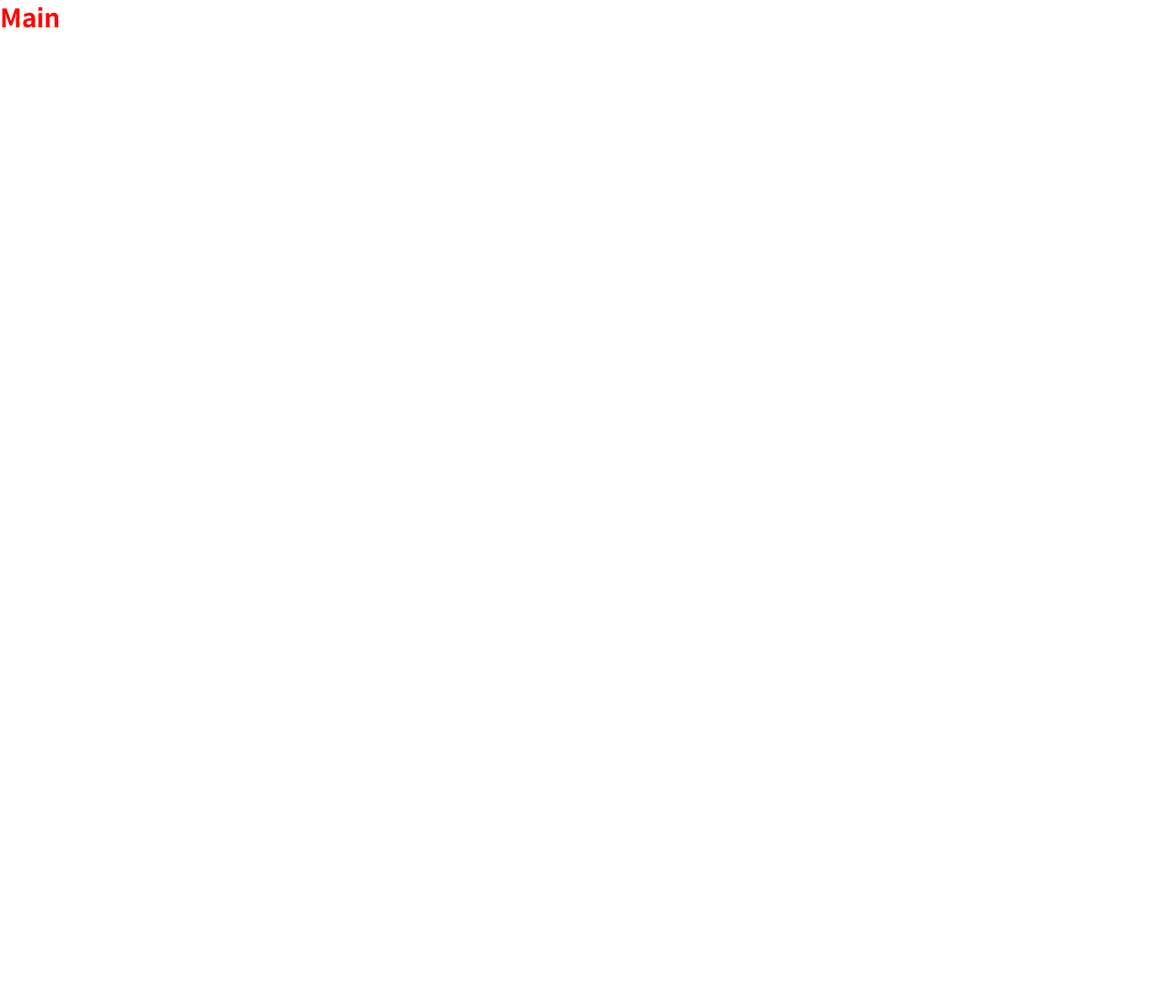
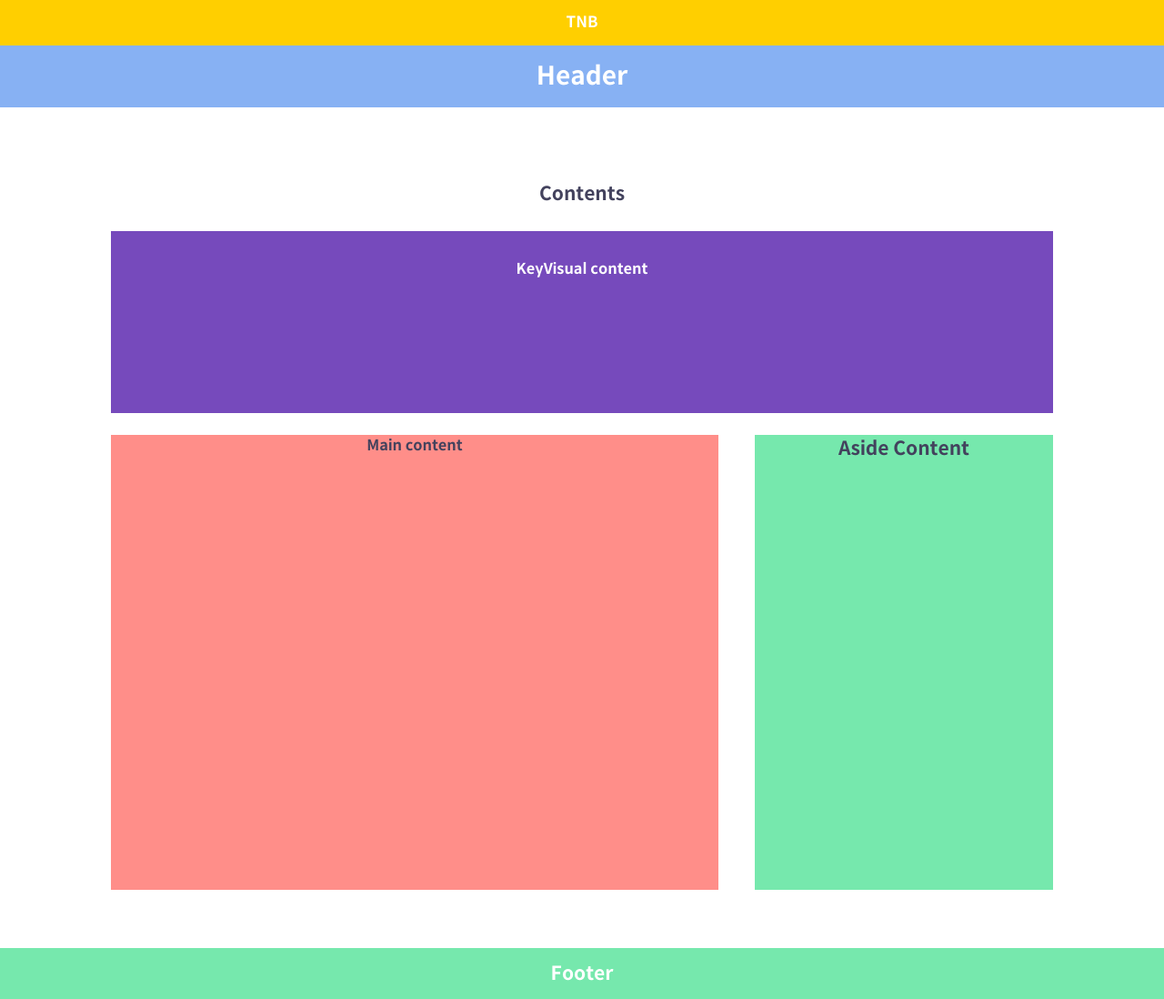
Before and after one commit to gyu85/react-clone-mark1, a React (Create React App) app: page / in a window 1280 px wide. Shown: the whole page at 91% size. Before the commit the page ends 800 px from the top, so only its background shows below. Built offline with nearby package versions, Linux system fonts and the light colour scheme.

Commit message:
[211227] - 기본 layout 구조 추가

```diff
--- a/public/index.html
+++ b/public/index.html
@@ -1,12 +1,12 @@
 <!DOCTYPE html>
-<html lang="en">
+<html lang="ko">
   <head>
     <meta charset="utf-8" />
     <meta name="viewport" content="width=device-width, initial-scale=1" />
     <meta name="theme-color" content="#000000" />
     <meta name="description" content="Web site created using create-react-app" />
     <link rel="manifest" href="%PUBLIC_URL%/manifest.json" />
-    <title>React App</title>
+    <title>Clone | Mark1</title>
   </head>
   <body>
     <noscript>You need to enable JavaScript to run this app.</noscript>
--- a/src/assets/styles/globalStyle.js
+++ b/src/assets/styles/globalStyle.js
@@ -16,6 +16,10 @@ const GlobalStyle = createGlobalStyle`
   input:checked[type='checkbox'] {background-color:#666; -webkit-appearance:checkbox}
   button,input[type='button'],input[type='submit'],input[type='reset'],input[type='file'] {-webkit-appearance:button; border-radius:0}
   input[type='search']::-webkit-search-cancel-button {-webkit-appearance:none}
+
+  html,
+  body,
+  #root {height:100%}
 `;
 
 export default GlobalStyle;
--- /dev/null
+++ b/src/components/common/layouts/contents.jsx
@@ -0,0 +1,77 @@
+import React from 'react';
+import styled from 'styled-components';
+
+import { useThemeState } from 'context/theme';
+
+const ContentWrapper = styled.div(props => ({
+  maxWidth: '1100px',
+  minHeight: 'calc(100% - 174px)',
+  padding: '80px 32px 64px',
+  margin: '0 auto',
+  boxSizing: 'border-box'
+}));
+
+const Title2 = styled.h2`
+  text-align: center;
+`;
+const Title3 = styled.h3`
+  text-align: center;
+`;
+
+const Container = styled.div(props => ({
+  display: 'flex',
+  minHeight: '500px',
+  paddingTop: '24px'
+}));
+
+const KeyVisual = styled.div(props => ({
+  height: '200px',
+  marginTop: '24px',
+  backgroundColor: props.colors.violet,
+
+  [Title3]: {
+    paddingTop: '30px',
+    color: props.colors.white
+  }
+}));
+
+const MainWrapper = styled.main(props => ({
+  width: '668px',
+  minHeight: '200px',
+  paddingRight: '40px'
+}));
+
+const InnerMain = styled.div(props => ({
+  height: '100%',
+  backgroundColor: props.colors.redLight
+}));
+
+const AsideWrapper = styled.aside(props => ({
+  width: '328px',
+  backgroundColor: props.colors.greenLight
+}));
+
+const Contents = () => {
+  const { colors } = useThemeState();
+
+  return (
+    <ContentWrapper colors={colors}>
+      <Title2>Contents</Title2>
+      <KeyVisual colors={colors}>
+        <Title3>KeyVisual content</Title3>
+      </KeyVisual>
+      <Container colors={colors}>
+        <MainWrapper>
+          <InnerMain colors={colors}>
+            <Title3>Main content</Title3>
+          </InnerMain>
+        </MainWrapper>
+        <AsideWrapper colors={colors}>
+          <Title2>Aside Content</Title2>
+        </AsideWrapper>
+      </Container>
+    </ContentWrapper>
+  );
+};
+
+export default Contents;
--- /dev/null
+++ b/src/components/common/layouts/footer.jsx
@@ -0,0 +1,30 @@
+import React from 'react';
+import styled from 'styled-components';
+
+import { useThemeState } from 'context/theme';
+
+const FooterEl = styled.footer(props => ({
+  backgroundColor: props.colors.greenLight,
+
+  [Title2]: {
+    color: props.colors.white
+  }
+}));
+
+const Title2 = styled.h2`
+  height: 56px;
+  line-height: 56px;
+  text-align: center;
+`;
+
+const Footer = () => {
+  const { colors } = useThemeState();
+
+  return (
+    <FooterEl colors={colors}>
+      <Title2>Footer</Title2>
+    </FooterEl>
+  );
+};
+
+export default Footer;
--- /dev/null
+++ b/src/components/common/layouts/header.jsx
@@ -0,0 +1,29 @@
+import React from 'react';
+import styled from 'styled-components';
+
+import { useThemeState } from 'context/theme';
+
+const HeaderEl = styled.header(props => ({
+  height: '68px',
+  backgroundColor: props.colors.blueLight,
+
+  [Title1]: {
+    color: props.colors.white
+  }
+}));
+
+const Title1 = styled.h1`
+  text-align: center;
+  line-height: 68px;
+`;
+
+const Header = () => {
+  const { colors } = useThemeState();
+  return (
+    <HeaderEl colors={colors}>
+      <Title1>Header</Title1>
+    </HeaderEl>
+  );
+};
+
+export default Header;
--- /dev/null
+++ b/src/components/common/layouts/tnb.jsx
@@ -0,0 +1,33 @@
+import React from 'react';
+import styled from 'styled-components';
+
+import { useThemeState } from 'context/theme';
+
+const TnbWrapper = styled.div(props => ({
+  height: '50px',
+  backgroundColor: props.colors.yellow,
+
+  [Title4]: {
+    color: props.colors.white
+  }
+}));
+
+const Title4 = styled.strong`
+  display: block;
+  height: 50px;
+  line-height: 50px;
+  font-size: 17px;
+  text-align: center;
+`;
+
+const Tnb = () => {
+  const { colors } = useThemeState();
+
+  return (
+    <TnbWrapper colors={colors}>
+      <Title4>TNB</Title4>
+    </TnbWrapper>
+  );
+};
+
+export default Tnb;
--- a/src/components/main/index.jsx
+++ b/src/components/main/index.jsx
@@ -1,28 +1,17 @@
 import React, { Fragment } from 'react';
 
-import styled from 'styled-components';
-import { useThemeState } from 'context/theme';
-
-const Title1 = styled.h1(props => ({
-  color: 'red',
-  [props.tablet]: {
-    color: 'pink'
-  },
-  [props.mobile]: {
-    color: 'violet'
-  }
-}));
+import Tnb from '../common/layouts/tnb';
+import Header from '../common/layouts/header';
+import Contents from '../common/layouts/contents';
+import Footer from '../common/layouts/footer';
 
 const Main = () => {
-  const {
-    mq: { tablet, mobile }
-  } = useThemeState();
-
   return (
     <Fragment>
-      <Title1 tablet={tablet} mobile={mobile}>
-        Main
-      </Title1>
+      <Tnb />
+      <Header />
+      <Contents />
+      <Footer />
     </Fragment>
   );
 };
--- a/src/context/theme.js
+++ b/src/context/theme.js
@@ -20,6 +20,8 @@ const getInitTheme = () => {
 
       white: '#FFF',
 
+      yellow: '#ffcf00',
+
       illustLine: '#495666',
 
       green: '#35d48d',
@@ -28,7 +30,9 @@ const getInitTheme = () => {
 
       red: '#ff5d5d',
       redLight: '#ff8e89',
-      redDark: '#f24147'
+      redDark: '#f24147',
+
+      violet: '#764abc'
     },
     mq: {
       tablet: '@media screen and (max-width:768px)',
```
